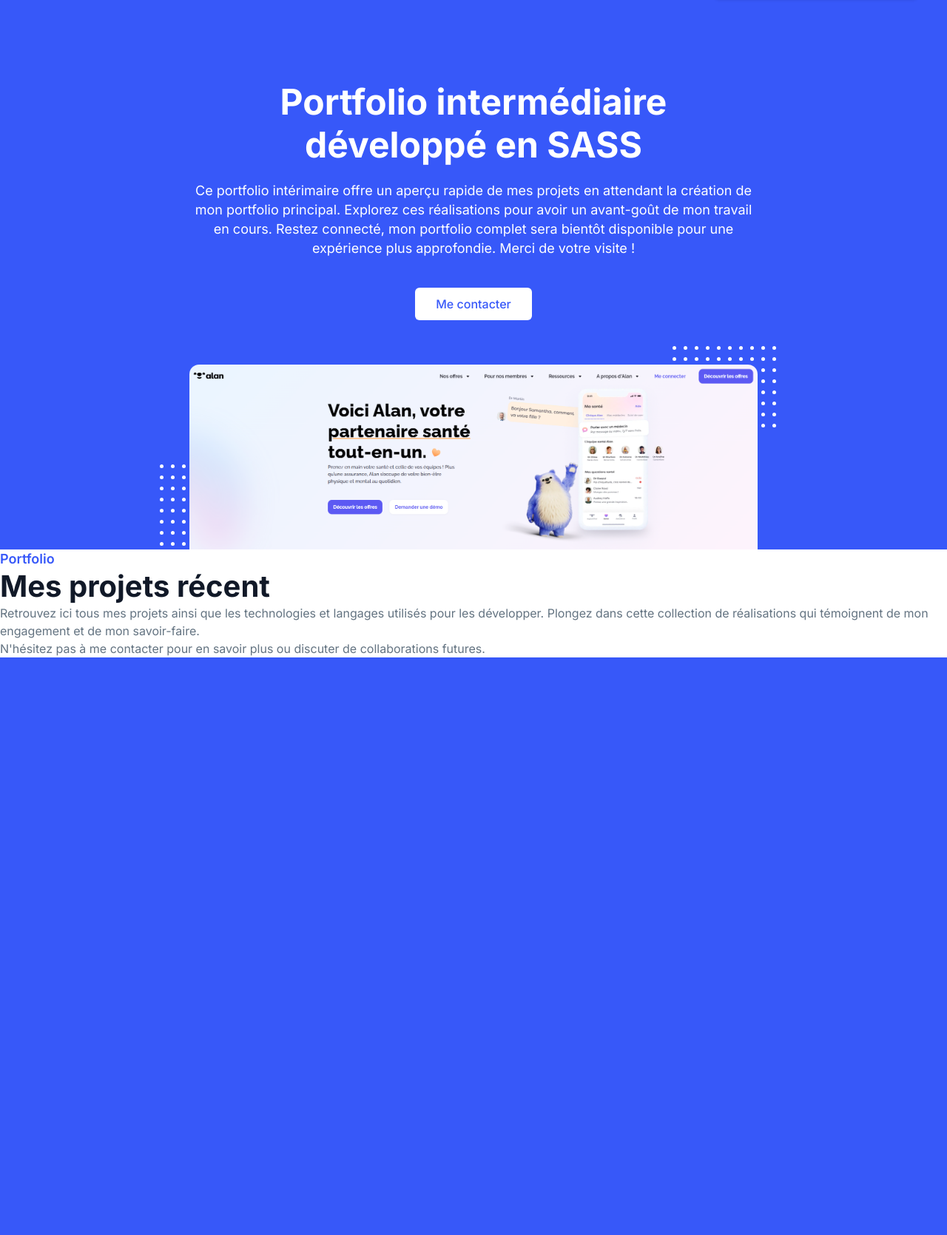
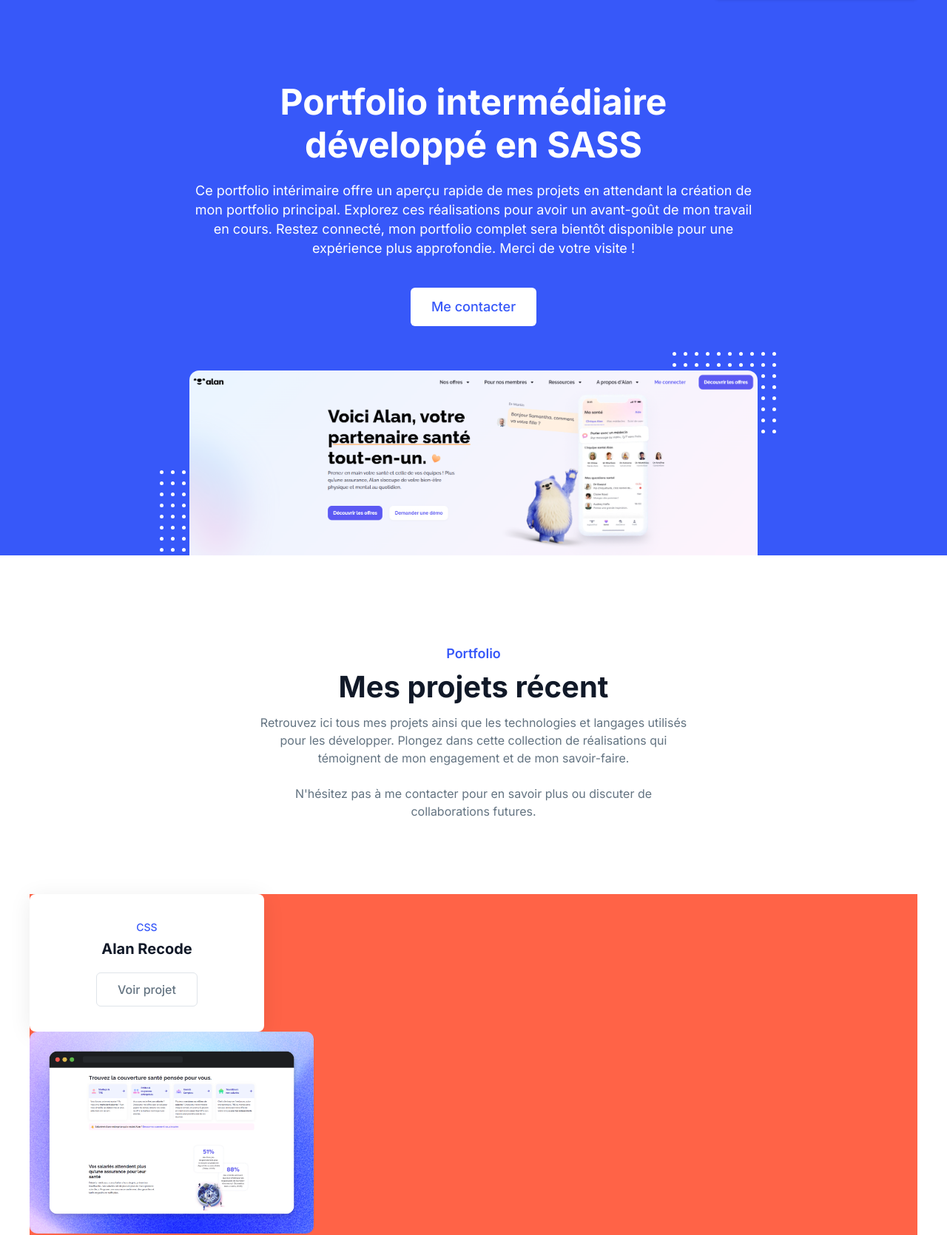
Before and after one commit to llayz46/com.portfolio, a PHP site: page / in a window 1280 px wide. Shown: the part 74-1744 px from the top of the page at 74% size. Before the commit the page ends 963 px from the top, so only its background shows below. Run offline with PHP 8.4, Linux system fonts and the light colour scheme.

Commit message:
Styling the project section

```diff
--- a/css/sass/components/_hero.sass
+++ b/css/sass/components/_hero.sass
@@ -1,9 +1,6 @@
 .hero
   width: 60%
-  margin-left: auto
-  margin-right: auto
-  display: flex
-  flex-direction: column
+  @extend %flex-justify-center
 
   &__title
     @extend %text-big-title
--- a/css/sass/components/_project.sass
+++ b/css/sass/components/_project.sass
@@ -1,11 +1,52 @@
 .project
-  background-color: #fff
+  background-color: $color-light
+  padding-top: 12rem
+
+  &__container-texts
+    width: 46%
+    @extend %flex-justify-center
 
   &__breadcrumb
     @extend %text-breadcrumb
+    text-align: center
+    padding-bottom: 0.8rem
 
   &__title
     @extend %text-mid-title
+    text-align: center
+    padding-bottom: 1.2rem
 
   &__description
     @extend %text-mid-content
+    text-align: center
+    margin-bottom: 100px // OIJTJNSIORHIEUGRJH DITEHIZ3EU4HIJH IERUHTIZUEUH
+
+  &__container-cards
+    background-color: tomato // OIJTJNSIORHIEUGRJH DITEHIZ3EU4HIJH IERUHTIZUEUH
+
+  &__card
+    width: 32%
+
+    &-texts
+      @extend %flex-align-center
+      flex-direction: column
+      background-color: $color-light
+      padding: 3.4rem 9rem
+      border-radius: 0.8rem
+      width: max-content
+      box-shadow: 0px 4px 30px 0px rgba(0, 0, 0, 0.08)
+
+    &-tech
+      @extend %text-card-content
+      margin-bottom: 0.6rem
+
+    &-title
+      @extend %text-card-title
+      margin-bottom: 2rem
+
+    &-button
+      @extend %button-mid
+
+    &-image
+      border-radius: 1rem
+      width: 100%
--- a/css/sass/general/_flux.sass
+++ b/css/sass/general/_flux.sass
@@ -1,5 +1,6 @@
 .header,
-.hero
+.hero,
+.project__container-cards
   width: 100%
   max-width: 1200px
   margin-left: auto
--- a/css/sass/tools/_extends.sass
+++ b/css/sass/tools/_extends.sass
@@ -1,6 +1,12 @@
 %flex-align-center
   display: flex
   align-items: center
+
+%flex-justify-center
+  display: flex
+  flex-direction: column
+  margin-left: auto
+  margin-right: auto
 
 // Texte extends
 %text-header-link
@@ -12,6 +18,18 @@
   font-size: 1.8rem
   font-weight: 600
   line-height: 2.6rem
+
+%text-card-title
+  color: $color-title
+  font-size: 2rem
+  font-weight: 700
+  line-height: 2.4rem
+
+%text-card-content
+  color: $color-main
+  font-size: 1.4rem
+  font-weight: 500
+  line-height: 2.2rem
 
 %text-big-title
   color: $color-light
@@ -40,10 +58,10 @@
   background-color: $color-light
   color: $color-main
   border-radius: 0.6rem
-  font-size: 1.6rem
+  font-size: 1.8rem
   font-weight: 500
-  line-height: 2.4rem
-  padding: 1rem 2.8rem
+  line-height: 2.6rem
+  padding: 1.3rem 2.8rem
 
 %button-mid
   border: 1px solid #dfe4ea
@@ -56,5 +74,5 @@
 
   &:hover
     background-color: $color-main
-    border: none
+    border: 1px solid $color-main
     color: $color-light
--- a/css/style.css
+++ b/css/style.css
@@ -1,7 +1,14 @@
-.header__mode .header__lightmode,
+.project__card-texts, .header__mode .header__lightmode,
 .header__mode .header__darkmode, .header__container .header__nav, .header__container .header__logo {
   display: flex;
   align-items: center;
+}
+
+.project__container-texts, .hero {
+  display: flex;
+  flex-direction: column;
+  margin-left: auto;
+  margin-right: auto;
 }
 
 .header__container .header__nav-link {
@@ -14,6 +21,20 @@
   font-size: 1.8rem;
   font-weight: 600;
   line-height: 2.6rem;
+}
+
+.project__card-title {
+  color: #111928;
+  font-size: 2rem;
+  font-weight: 700;
+  line-height: 2.4rem;
+}
+
+.project__card-tech {
+  color: #3758f9;
+  font-size: 1.4rem;
+  font-weight: 500;
+  line-height: 2.2rem;
 }
 
 .hero__title {
@@ -46,10 +67,25 @@
   background-color: #fff;
   color: #3758f9;
   border-radius: 0.6rem;
+  font-size: 1.8rem;
+  font-weight: 500;
+  line-height: 2.6rem;
+  padding: 1.3rem 2.8rem;
+}
+
+.project__card-button {
+  border: 1px solid #dfe4ea;
+  border-radius: 0.6rem;
+  color: #637381;
   font-size: 1.6rem;
   font-weight: 500;
   line-height: 2.4rem;
   padding: 1rem 2.8rem;
+}
+.project__card-button:hover {
+  background-color: #3758f9;
+  border: 1px solid #3758f9;
+  color: #fff;
 }
 
 * {
@@ -72,7 +108,8 @@
 }
 
 .header,
-.hero {
+.hero,
+.project__container-cards {
   width: 100%;
   max-width: 1200px;
   margin-left: auto;
@@ -158,10 +195,6 @@
 
 .hero {
   width: 60%;
-  margin-left: auto;
-  margin-right: auto;
-  display: flex;
-  flex-direction: column;
 }
 .hero__title {
   text-align: center;
@@ -206,4 +239,45 @@
 
 .project {
   background-color: #fff;
+  padding-top: 12rem;
+}
+.project__container-texts {
+  width: 46%;
+}
+.project__breadcrumb {
+  text-align: center;
+  padding-bottom: 0.8rem;
+}
+.project__title {
+  text-align: center;
+  padding-bottom: 1.2rem;
+}
+.project__description {
+  text-align: center;
+  margin-bottom: 100px;
+}
+.project__container-cards {
+  background-color: tomato;
+}
+.project__card {
+  width: 32%;
+}
+.project__card-texts {
+  flex-direction: column;
+  background-color: #fff;
+  padding: 3.4rem 9rem;
+  border-radius: 0.8rem;
+  width: -moz-max-content;
+  width: max-content;
+  box-shadow: 0px 4px 30px 0px rgba(0, 0, 0, 0.08);
+}
+.project__card-tech {
+  margin-bottom: 0.6rem;
+}
+.project__card-title {
+  margin-bottom: 2rem;
+}
+.project__card-image {
+  border-radius: 1rem;
+  width: 100%;
 }/*# sourceMappingURL=style.css.map */
--- a/index.html
+++ b/index.html
@@ -177,10 +177,20 @@
         <div class="project__container-texts">
           <h3 class="project__breadcrumb">Portfolio</h3>
           <h2 class="project__title">Mes projets récent</h2>
-          <p class="project__description">Retrouvez ici tous mes projets ainsi que les technologies et langages utilisés pour les développer. Plongez dans cette collection de réalisations qui témoignent de mon engagement et de mon savoir-faire. <br> N'hésitez pas à me contacter pour en savoir plus ou discuter de collaborations futures.</p>
+          <p class="project__description">Retrouvez ici tous mes projets ainsi que les technologies et langages utilisés pour les développer. Plongez dans cette collection de réalisations qui témoignent de mon engagement et de mon savoir-faire. <br><br> N'hésitez pas à me contacter pour en savoir plus ou discuter de collaborations futures.</p>
+        </div>
+        <div class="project__container-cards">
+          <div class="project__card">
+            <div class="project__card-texts">
+              <p class="project__card-tech">CSS</p>
+              <h4 class="project__card-title">Alan Recode</h4>
+              <a href="#" class="project__card-button">Voir projet</a>
+            </div>
+            <img src="./assets/images/Alan-card-example.png" alt="Page recode du site alan.com, section : card" class="project__card-image">
+          </div>
         </div>
       </section>
-
+      <!-- END : project -->
     </main>
   </body>
   <!-- END : body -->
```
Also changed, not shown: assets/images/Alan-card-example.png (added), assets/images/Alan-testimonials-example.png (added), assets/images/planity-example.png (added), 1 other file.
